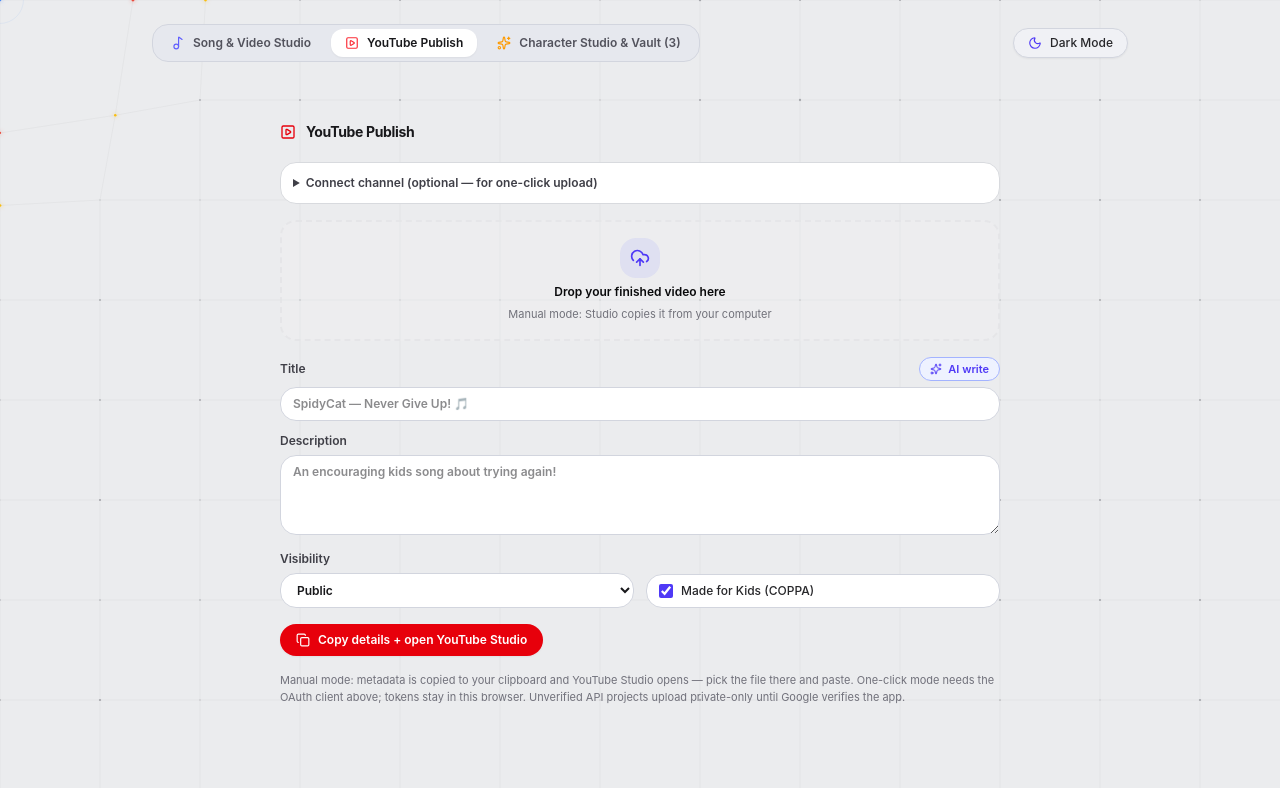
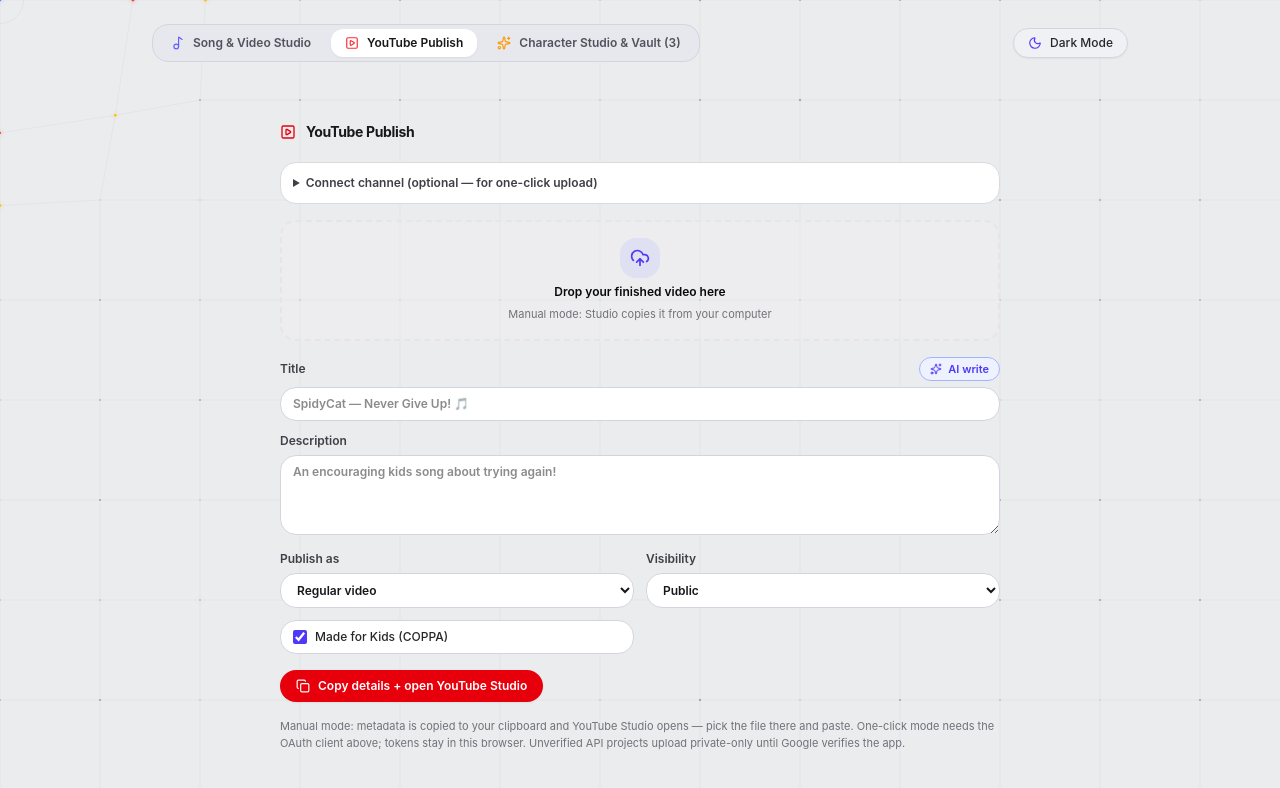
Before and after one commit to UmLyrithyreach/youtube_kids_automation, a React (Vite) app in the folder app/: page / in a window 1280 px wide. Both pictures are taken after a click on the button "YouTube Publish". Shown: the top 788 px of the page. Built offline with nearby package versions, Linux system fonts and the light colour scheme.

Commit message:
Publish-as selector: Regular video vs Short (tags hint + manual pack line)

```diff
--- a/app/src/components/YouTubePanel.tsx
+++ b/app/src/components/YouTubePanel.tsx
@@ -40,7 +40,7 @@
   const [booting, setBooting] = useState(true)
   const [clientIdInput, setClientIdInput] = useState(() => loadClientId())
   const [secretInput, setSecretInput] = useState(() => loadClientSecret())
-  const [meta, setMeta] = useState<UploadMeta>({ title: "", description: "", visibility: "public", madeForKids: true })
+  const [meta, setMeta] = useState<UploadMeta>({ title: "", description: "", visibility: "public", madeForKids: true, format: "video" })
   const [videoUrl, setVideoUrl] = useState<string | null>(null)
   const [copied, setCopied] = useState(false)
   const [fileLocal, setFileLocal] = useState<File | null>(null)
@@ -78,7 +78,7 @@
     connectYouTube(clientIdInput).catch((e: Error) => toast.error(e.message))
   }
 
-  const packText = `Title: ${meta.title}\n\nDescription: ${meta.description}\n\nVisibility: ${meta.visibility}\nMade for kids: ${meta.madeForKids ? "yes" : "no"}`
+  const packText = `Title: ${meta.title}\n\nDescription: ${meta.description}\n\nVisibility: ${meta.visibility}\nMade for kids: ${meta.madeForKids ? "yes" : "no"}\nPublish as: ${meta.format === "shorts" ? "YouTube Short (vertical, ≤3 min)" : "Regular YouTube video"}`
 
   const onManualUpload = async () => {
     if (!meta.title.trim()) {
@@ -310,6 +310,17 @@
               />
             </label>
             <label className="text-xs font-semibold text-zinc-700 dark:text-zinc-300">
+              Publish as
+              <select
+                className={inputCls + " mt-1.5"}
+                value={meta.format}
+                onChange={(e) => setMeta((m) => ({ ...m, format: e.target.value as UploadMeta["format"] }))}
+              >
+                <option value="video">Regular video</option>
+                <option value="shorts">Short (vertical, ≤3 min)</option>
+              </select>
+            </label>
+            <label className="text-xs font-semibold text-zinc-700 dark:text-zinc-300">
               Visibility
               <select
                 className={inputCls + " mt-1.5"}
--- a/app/src/lib/youtube.ts
+++ b/app/src/lib/youtube.ts
@@ -184,6 +184,7 @@
   description: string
   visibility: "public" | "unlisted" | "private"
   madeForKids: boolean
+  format: "video" | "shorts"
   tags?: string[]
 }
 
@@ -205,7 +206,9 @@
       snippet: {
         title: meta.title,
         description: meta.description,
-        tags: meta.tags?.filter(Boolean),
+        // Shorts surface via the Shorts feed when aspect is vertical; #Shorts
+        // is a belt-and-braces hint for the recommendation system.
+        tags: meta.format === "shorts" ? [...(meta.tags?.filter(Boolean) ?? []), "Shorts"] : meta.tags?.filter(Boolean),
         categoryId: "24", // Entertainment
       },
       status: {
```
